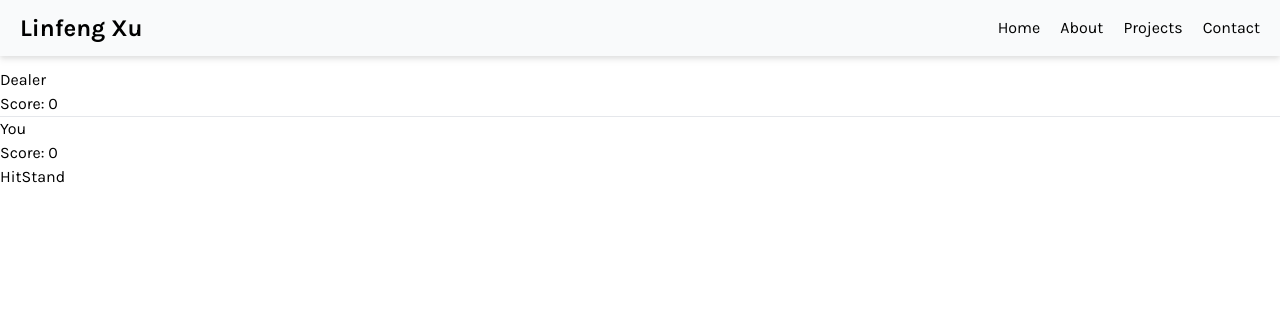
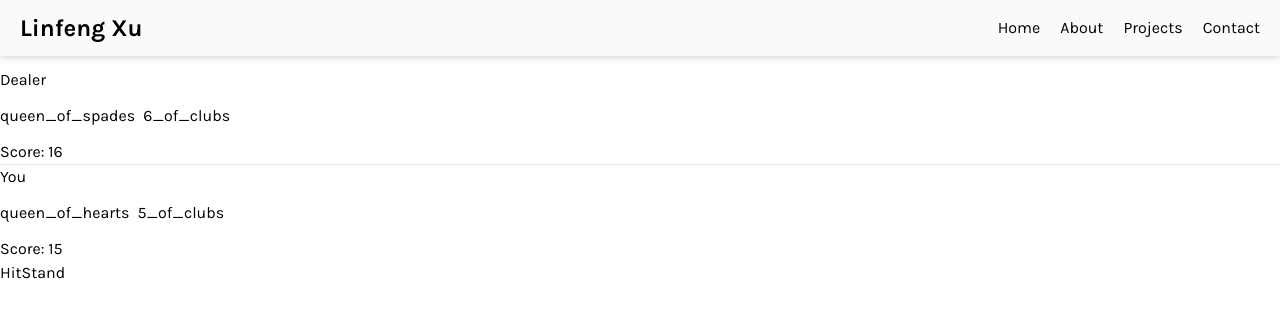
Before and after one commit to whiskey711/my-website-app, a Next.js app: page /projects/games/blackjack in a window 1280 px wide. Both pictures are taken after a click on the button "Start". Shown: the top 318 px of the page. Built offline with nearby package versions, Linux system fonts and the light colour scheme; a web font is replaced by a local one.

Commit message:
dealer turn has bug

```diff
--- a/components/poker-components/BlackjackInterface.js
+++ b/components/poker-components/BlackjackInterface.js
@@ -10,12 +10,13 @@ export default function BlackjackInterface() {
   const [dealer, setDealer] = useState({
     aces: 0,
     sum: 0,
-    busted: false
+    busted: false,
   });
   const [player, setPlayer] = useState({
     aces: 0,
     sum: 0,
-    busted: false
+    busted: false,
+    stand: false
   });
 
   const playerCardsElements = playerCards.map((card) => {
@@ -35,20 +36,33 @@ export default function BlackjackInterface() {
 
   useEffect(() => {
     startGame();
-  }, []);
+  }, [deck]);
   useEffect(() => {
     isBusted();
   }, [playerCards, dealerCards]);
 
+  function newGame() {
+    setDeck(getDeck());
+  }
   // hit two cards for both dealer and player, dealer's first card is hidden
   function startGame() {
-    let updatedDeck = deck;
-    const draw1 = updatedDeck.pop();
-    const draw2 = updatedDeck.pop();
-    const draw3 = updatedDeck.pop();
-    const draw4 = updatedDeck.pop();
-    setDeck(updatedDeck);
-
+    const dealerDraw1 = hitCard();
+    const playerDraw1 = hitCard();
+    const dealerDraw2 = hitCard();
+    const playerDraw2 = hitCard();
+    setDealer({
+      aces: dealerDraw1.aces + dealerDraw2.aces,
+      sum: dealerDraw1.sum + dealerDraw2.sum,
+      busted: false
+    });
+    setDealerCards([dealerDraw1.hand, dealerDraw2.hand]);
+    setPlayer({
+      aces: playerDraw1.aces + playerDraw2.aces,
+      sum: playerDraw1.sum + playerDraw2.sum,
+      busted: false,
+      stand: false
+    });
+    setPlayerCards([playerDraw1.hand, playerDraw2.hand]);
   }
   function getDeck() {
     const ranks = ["2", "3", "4", "5", "6", "7", "8", "9", "10", "jack", "queen", "king", "ace"];
@@ -119,14 +133,30 @@ export default function BlackjackInterface() {
       });
     }
   }
-  function dealerHit() {
-    const draw = hitCard();
+  // function dealerHit() {
+  //   const draw = hitCard();
+  //   setDealer({
+  //     ...dealer,
+  //     sum: dealer.sum + draw.sum,
+  //     aces: dealer.aces + draw.aces
+  //   });
+  //   setDealerCards([...dealerCards, draw.hand]);
+  // }
+  function dealerTurn() {
+    let updatedDealer = dealer;
+    let updatedDealerCards = dealerCards;
+    while (updatedDealer.sum < 17) {
+      const draw = hitCard();
+      updatedDealer.sum += draw.sum;
+      updatedDealer.aces += draw.aces;
+      updatedDealerCards.push(draw.hand);
+    }
     setDealer({
       ...dealer,
-      sum: dealer.sum + draw.sum,
-      aces: dealer.aces + draw.aces
+      sum: updatedDealer.sum,
+      aces: updatedDealer.aces
     });
-    setDealerCards([...dealerCards, draw.hand]);
+    setDealerCards(dealerCards.concat(updatedDealerCards));
   }
   function playerHit() {
     const draw = hitCard();
@@ -136,6 +166,13 @@ export default function BlackjackInterface() {
       aces: player.aces + draw.aces
     });
     setPlayerCards([...playerCards, draw.hand]);
+  }
+  function playerStand() {
+    setPlayer({
+      ...player,
+      stand: true
+    });
+    dealerTurn();
   }
 
   return (
@@ -148,6 +185,7 @@ export default function BlackjackInterface() {
         <div>
           Score: {dealer.sum}
         </div>
+        {dealer.busted && <p>Busted, dealer lose</p>}
       </div>
       <hr />
       <div>
@@ -158,15 +196,15 @@ export default function BlackjackInterface() {
         <div>
           Score: {player.sum}
         </div>
-        {player.busted &&
         <div>
-          <p>Busted, you lose</p>
-          <button>New Game</button>
-        </div>}
-        {!player.busted &&
+          {player.busted && <p>Busted, you lose</p>}
+          {(player.busted || dealer.busted) &&
+          <button onClick={newGame}>New Game</button>}
+        </div>
+        {!(player.busted || player.stand) &&
         <div>
           <button onClick={playerHit}>Hit</button>
-          <button>Stand</button>
+          <button onClick={playerStand}>Stand</button>
         </div>}
       </div>
     </div>
```
